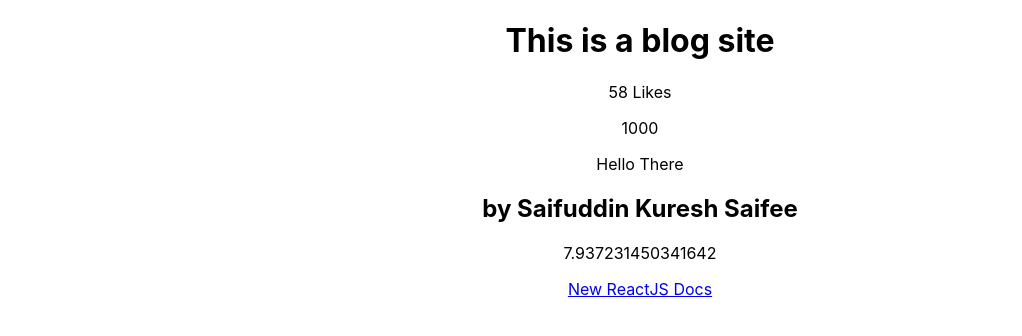
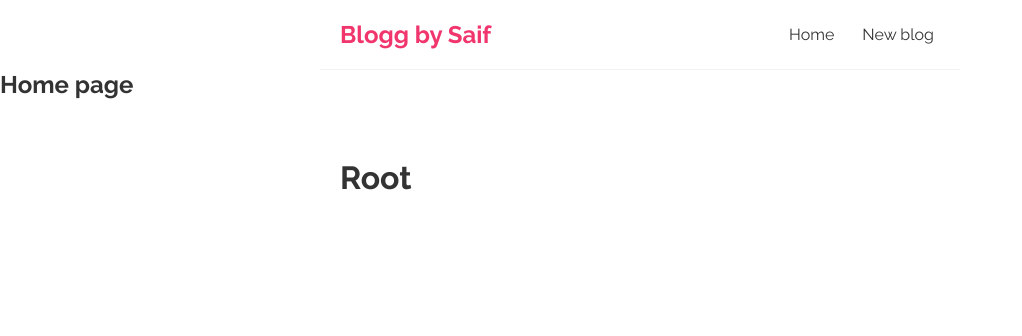
Before and after one commit to SaifuddinSaifee/blog-site, a React (Create React App) app: page / in a window 1280 px wide. Shown: the top 336 px of the page, without its empty margins (0-1022 px from the left). Built offline with nearby package versions, Linux system fonts and the light colour scheme.

Commit message:
Source code updated functional changes

```diff
--- a/src/App.css
+++ /dev/null
@@ -1,38 +0,0 @@
-.App {
-  text-align: center;
-}
-
-.App-logo {
-  height: 40vmin;
-  pointer-events: none;
-}
-
-@media (prefers-reduced-motion: no-preference) {
-  .App-logo {
-    animation: App-logo-spin infinite 20s linear;
-  }
-}
-
-.App-header {
-  background-color: #282c34;
-  min-height: 100vh;
-  display: flex;
-  flex-direction: column;
-  align-items: center;
-  justify-content: center;
-  font-size: calc(10px + 2vmin);
-  color: white;
-}
-
-.App-link {
-  color: #61dafb;
-}
-
-@keyframes App-logo-spin {
-  from {
-    transform: rotate(0deg);
-  }
-  to {
-    transform: rotate(360deg);
-  }
-}
--- a/src/App.js
+++ b/src/App.js
@@ -1,23 +1,13 @@
-import './App.css';
+import Navbar from "./Navbar";
+import Home from "./Home";
 
 function App() {
-  const title = "This is a blog site";  // No booleans or object type data types
-  const likes = 58;
-  const link = "https://beta.reactjs.org/";
-
     return (
         <div className="App">
+            <Navbar/>
+            <Home/>
             <div className="content">
-        <h1>{title}</h1>
-        <p>{likes} Likes</p>
-
-        <p>{1000}</p>
-        <p>{"Hello There"}</p>
-        <h2>{ ["by Saifuddin", " Kuresh", " Saifee"] }</h2>
-        <p>{Math.random() * 10}</p>
-
-        <a href={link}>New ReactJS Docs</a>
-
+                <h1>Root</h1>
             </div>
         </div>
     );
--- /dev/null
+++ b/src/Home.js
@@ -0,0 +1,9 @@
+const Home = () => {
+    return (
+        <div className="home">
+            <h2>Home page</h2>
+        </div>
+    );
+}
+
+export default Home;
--- a/src/Navbar.js
+++ b/src/Navbar.js
@@ -1,7 +1,7 @@
 const Navbar = () => {
     return (
         <nav className="navbar">
-            <h1>Bloggs by Saif</h1>
+            <h1>Blogg by Saif</h1>
             <div className="links">
                 <a href="/">Home</a>
                 <a href="/create">New blog</a>
--- a/src/index.css
+++ b/src/index.css
@@ -1,13 +1,35 @@
-body {
+@import url("https://fonts.googleapis.com/css2?family=Raleway:ital,wght@0,100;0,200;0,300;0,400;0,500;0,600;0,700;0,800;0,900;1,100;1,200;1,300;1,400;1,500;1,600;1,700;1,800;1,900&display=swap");
+
+/* base styles */
+* {
   margin: 0;
-  font-family: -apple-system, BlinkMacSystemFont, 'Segoe UI', 'Roboto', 'Oxygen',
-    'Ubuntu', 'Cantarell', 'Fira Sans', 'Droid Sans', 'Helvetica Neue',
-    sans-serif;
-  -webkit-font-smoothing: antialiased;
-  -moz-osx-font-smoothing: grayscale;
+  font-family: "Raleway";
+  color: #333;
 }
-
-code {
-  font-family: source-code-pro, Menlo, Monaco, Consolas, 'Courier New',
-    monospace;
+.navbar {
+  padding: 20px;
+  display: flex;
+  align-items: center;
+  max-width: 600px;
+  margin: 0 auto;
+  border-bottom: 1px solid #f2f2f2;
 }
+.navbar h1 {
+  color: #f1356d;
+}
+.navbar .links {
+  margin-left: auto;
+}
+.navbar a {
+  margin-left: 16px;
+  text-decoration: none;
+  padding: 6px;
+}
+.navbar a:hover {
+  color: #f1356d;
+}
+.content {
+  max-width: 600px;
+  margin: 40px auto;
+  padding: 20px;
+}
```
Also changed, not shown: package.json (+8 -1 lines), 1 other file (tests, documents, lock files or other folders). Lines whose indentation alone changed are shown as unchanged.
